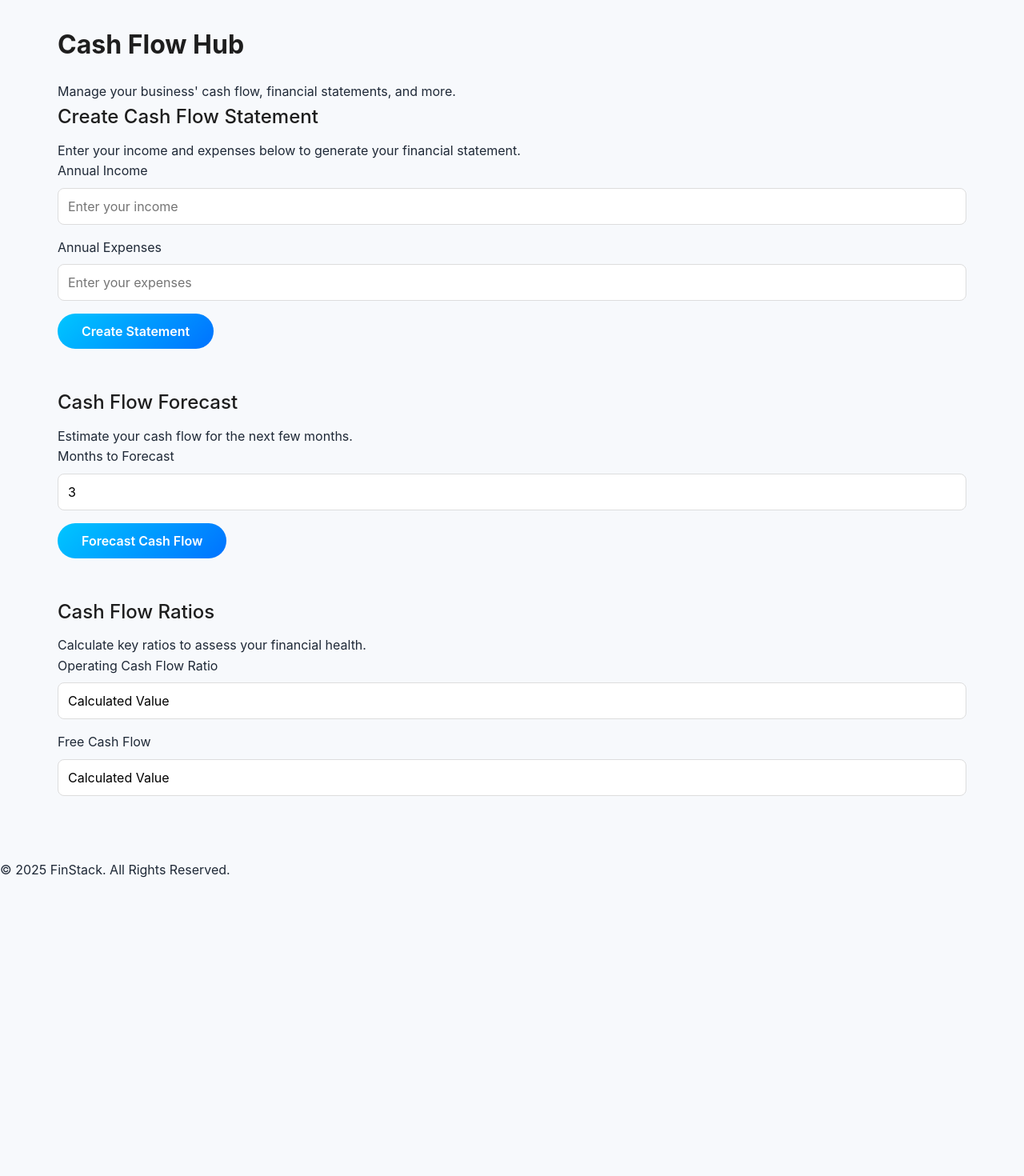
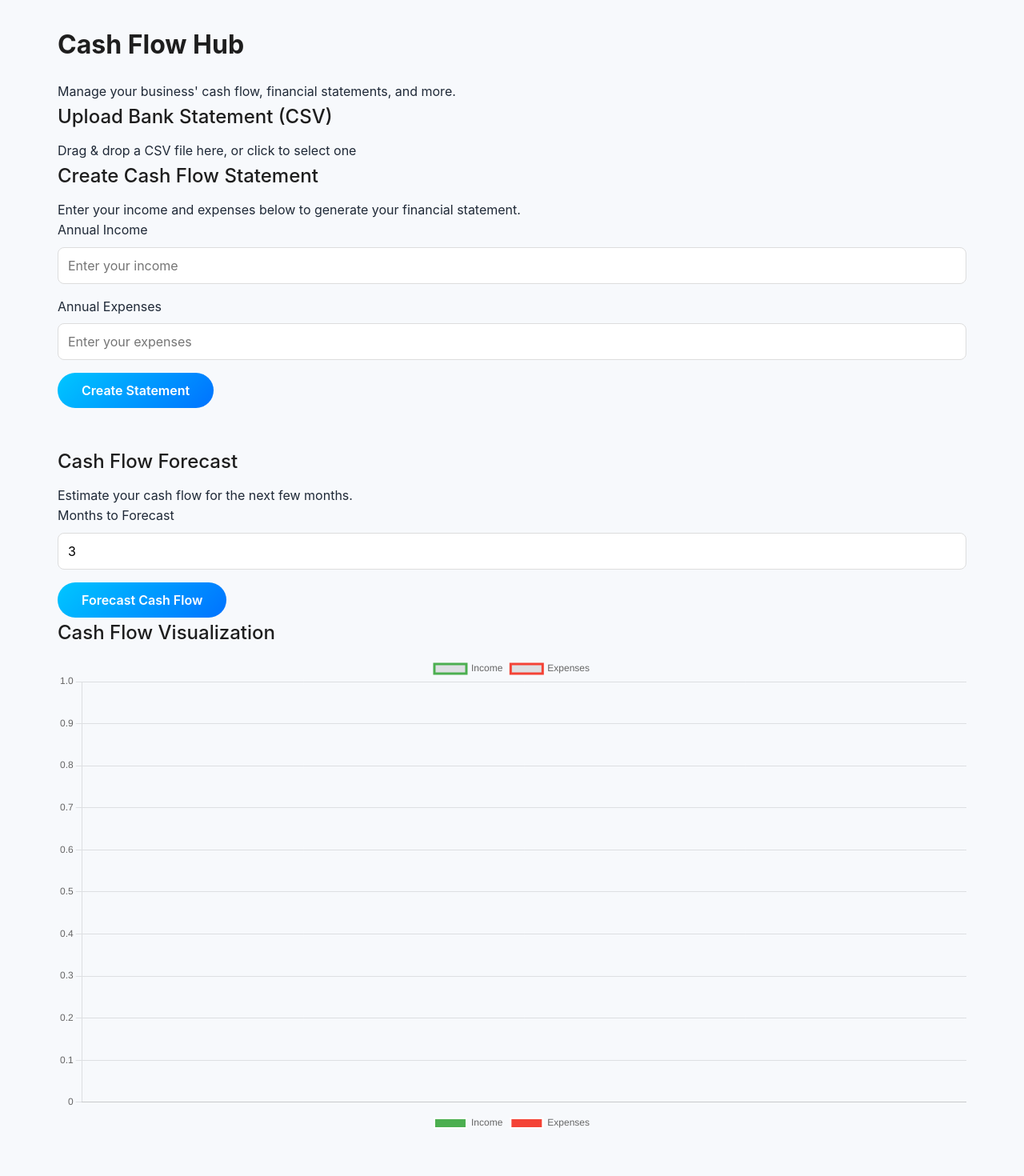
Before and after one commit to acstumler/finstack-app, a React (Create React App) app: page /cash-flow-hub in a window 1280 px wide. Shown: the part 200-1670 px from the top of the page at 80% size. Before the commit the page ends 1301 px from the top, so only its background shows below. Built offline with nearby package versions, Linux system fonts and the light colour scheme.

Commit message:
Integrate data import, cash flow calculations, and charts

```diff
--- a/package.json
+++ b/package.json
@@ -7,7 +7,7 @@
     "@testing-library/jest-dom": "^6.6.3",
     "@testing-library/react": "^16.3.0",
     "@testing-library/user-event": "^13.5.0",
-    "chart.js": "^4.4.8",
+    "chart.js": "^4.4.9",
     "core-js": "^3.41.0",
     "eslint": "^8.57.1",
     "eslint-config-react-app": "^7.0.1",
@@ -29,6 +29,7 @@
     "react": "^18.2.0",
     "react-chartjs-2": "^5.3.0",
     "react-dom": "^18.2.0",
+    "react-dropzone": "^14.3.8",
     "react-router-dom": "^7.5.2",
     "react-scripts": "^5.0.1",
     "recharts": "^2.15.2",
--- a/src/pages/CashFlowHub.jsx
+++ b/src/pages/CashFlowHub.jsx
@@ -1,16 +1,54 @@
 import React, { useState } from 'react';
+import { useDropzone } from 'react-dropzone';
+import { Line, Pie, Bar } from 'react-chartjs-2';
+import { Chart as ChartJS } from 'chart.js/auto';
 
 const CashFlowHub = () => {
   const [income, setIncome] = useState('');
   const [expenses, setExpenses] = useState('');
-  const [forecastMonths, setForecastMonths] = useState(3); // Default to 3-month forecast
+  const [transactions, setTransactions] = useState([]);
+  const [forecastMonths, setForecastMonths] = useState(3);
+  const [uploadedData, setUploadedData] = useState(null);
 
-  // Function to handle creating a Cash Flow Statement
-  const handleCreateStatement = () => {
-    console.log("Creating Cash Flow Statement with Income: ", income, " Expenses: ", expenses);
+  // Handle file upload using react-dropzone
+  const onDrop = (acceptedFiles) => {
+    const file = acceptedFiles[0];
+    if (file && file.type === 'text/csv') {
+      // Process CSV file
+      parseCSV(file);
+    } else {
+      alert('Please upload a CSV file');
+    }
   };
 
-  // Function to forecast cash flow for a given number of months
+  const { getRootProps, getInputProps } = useDropzone({ onDrop });
+
+  const parseCSV = (file) => {
+    const reader = new FileReader();
+    reader.onload = () => {
+      const fileContent = reader.result;
+      const lines = fileContent.split('\n');
+      const parsedData = lines.map((line) => {
+        const [date, type, amount] = line.split(',');
+        return { date, type, amount: parseFloat(amount) };
+      });
+      setUploadedData(parsedData);
+      calculateCashFlow(parsedData);
+    };
+    reader.readAsText(file);
+  };
+
+  const calculateCashFlow = (data) => {
+    const incomeData = data.filter((item) => item.type === 'income');
+    const expensesData = data.filter((item) => item.type === 'expense');
+
+    const totalIncome = incomeData.reduce((acc, curr) => acc + curr.amount, 0);
+    const totalExpenses = expensesData.reduce((acc, curr) => acc + curr.amount, 0);
+
+    setIncome(totalIncome);
+    setExpenses(totalExpenses);
+  };
+
   const handleForecastCashFlow = () => {
     const monthlyIncome = income / 12;
     const monthlyExpenses = expenses / 12;
@@ -19,10 +57,65 @@ const CashFlowHub = () => {
     console.log(`Expected cash outflow: $${monthlyExpenses * forecastMonths}`);
   };
 
+  // Chart data
+  const lineChartData = {
+    labels: uploadedData ? uploadedData.map((item) => item.date) : [],
+    datasets: [
+      {
+        label: 'Income',
+        data: uploadedData ? uploadedData.filter(item => item.type === 'income').map(item => item.amount) : [],
+        borderColor: '#4caf50',
+        fill: false,
+      },
+      {
+        label: 'Expenses',
+        data: uploadedData ? uploadedData.filter(item => item.type === 'expense').map(item => item.amount) : [],
+        borderColor: '#f44336',
+        fill: false,
+      },
+    ],
+  };
+
+  const pieChartData = {
+    labels: ['Income', 'Expenses'],
+    datasets: [
+      {
+        data: [income, expenses],
+        backgroundColor: ['#4caf50', '#f44336'],
+        hoverOffset: 4,
+      },
+    ],
+  };
+
+  const barChartData = {
+    labels: ['Forecast'],
+    datasets: [
+      {
+        label: 'Income Forecast',
+        data: [income * forecastMonths],
+        backgroundColor: '#4caf50',
+      },
+      {
+        label: 'Expenses Forecast',
+        data: [expenses * forecastMonths],
+        backgroundColor: '#f44336',
+      },
+    ],
+  };
+
   return (
     <div className="container">
       <h2 className="text-3xl font-semibold">Cash Flow Hub</h2>
       <p>Manage your business' cash flow, financial statements, and more.</p>
+
+      {/* File Upload Section */}
+      <section className="file-upload">
+        <h3 className="text-2xl font-medium">Upload Bank Statement (CSV)</h3>
+        <div {...getRootProps()} className="dropzone">
+          <input {...getInputProps()} />
+          <p>Drag & drop a CSV file here, or click to select one</p>
+        </div>
+      </section>
 
       {/* Cash Flow Statement */}
       <section className="financial-statements">
@@ -48,7 +141,7 @@ const CashFlowHub = () => {
             className="input-field"
           />
         </div>
-        <button className="btn-primary" onClick={handleCreateStatement}>Create Statement</button>
+        <button className="btn-primary" onClick={handleForecastCashFlow}>Create Statement</button>
       </section>
 
       {/* Cash Flow Forecasting */}
@@ -68,20 +161,17 @@ const CashFlowHub = () => {
         <button className="btn-primary" onClick={handleForecastCashFlow}>Forecast Cash Flow</button>
       </section>
 
-      {/* Cash Flow Ratios (Operating Cash Flow Ratio, Free Cash Flow, etc.) */}
-      <section className="cash-flow-ratios">
-        <h3 className="text-2xl font-medium">Cash Flow Ratios</h3>
-        <p>Calculate key ratios to assess your financial health.</p>
-        {/* Placeholder for ratio calculation components */}
-        <div className="form-group">
-          <label>Operating Cash Flow Ratio</label>
-          {/* Example placeholder calculation */}
-          <input type="text" value="Calculated Value" readOnly className="input-field" />
+      {/* Visualizing Data */}
+      <section className="charts">
+        <h3 className="text-2xl font-medium">Cash Flow Visualization</h3>
+        <div className="chart-container">
+          <Line data={lineChartData} />
         </div>
-        <div className="form-group">
-          <label>Free Cash Flow</label>
-          {/* Example placeholder calculation */}
-          <input type="text" value="Calculated Value" readOnly className="input-field" />
+        <div className="chart-container">
+          <Pie data={pieChartData} />
+        </div>
+        <div className="chart-container">
+          <Bar data={barChartData} />
         </div>
       </section>
     </div>
```
Also changed, not shown: 1 other file (tests, documents, lock files or other folders).
